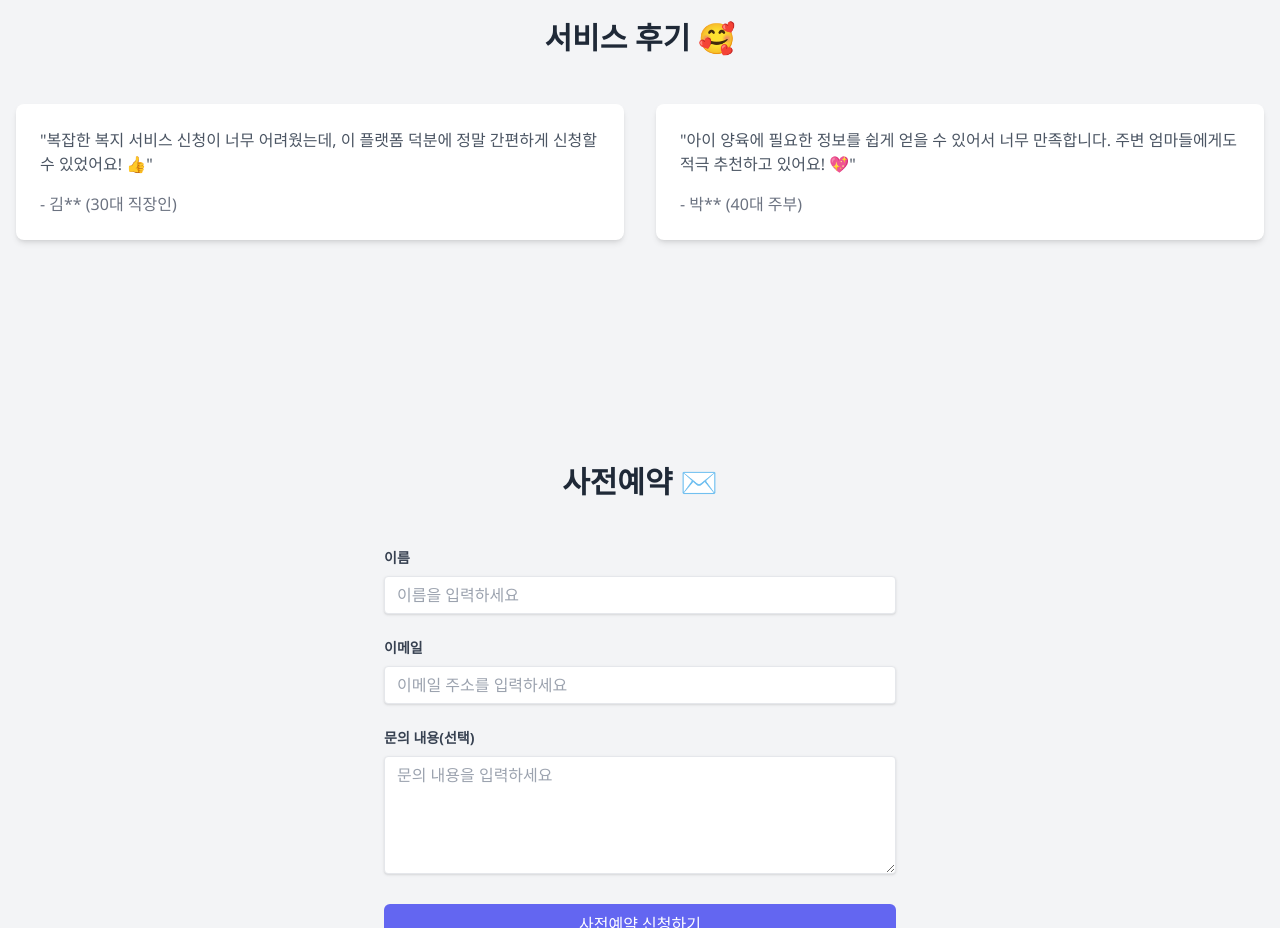
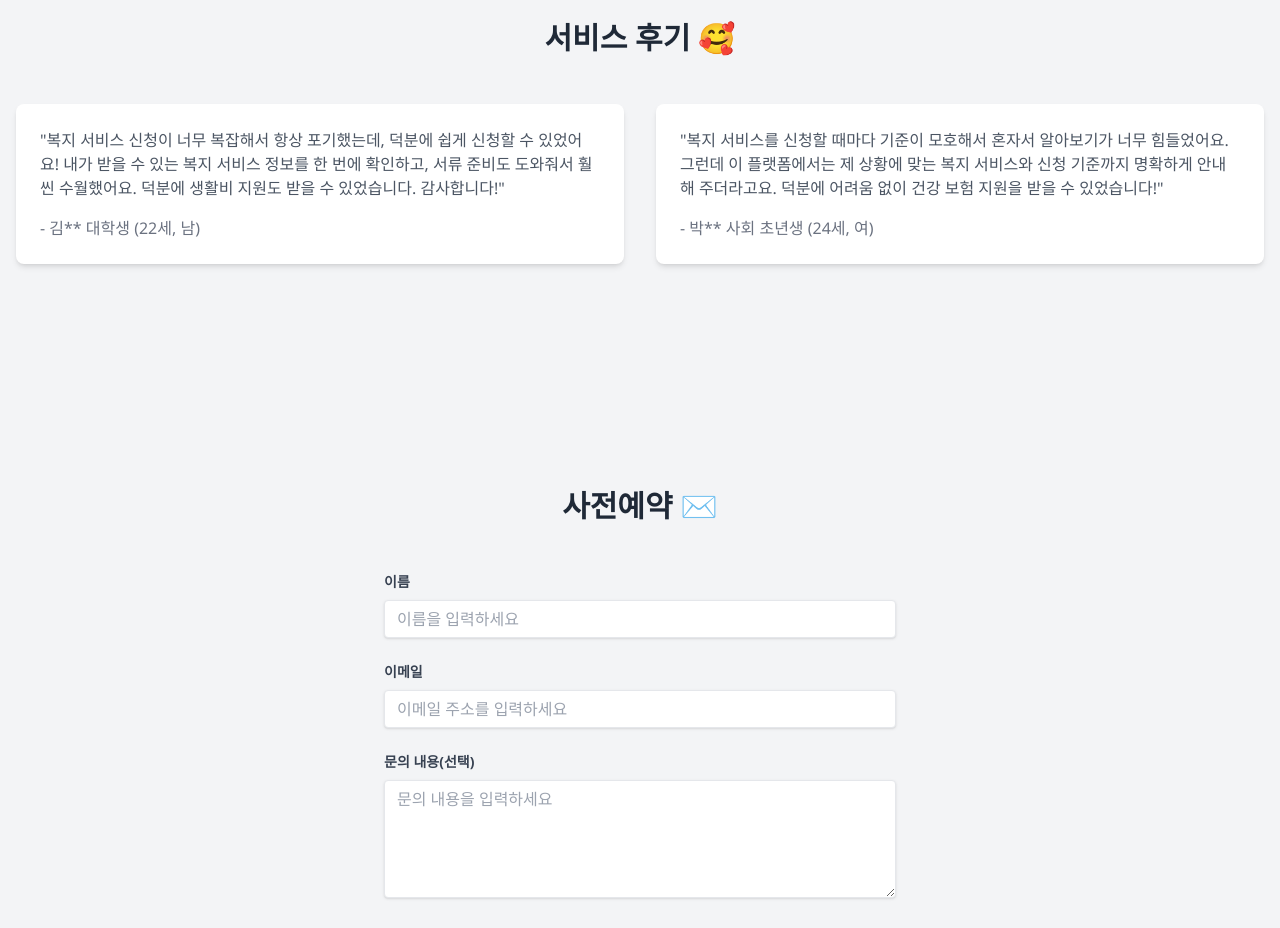
Before and after one commit to choijiwoong/GCS_lab, a plain HTML site: page index.html in a window 1280 px wide. Shown: the part 2040-2968 px from the top of the page. Drawn offline with nearby package versions, Linux system fonts and the light colour scheme.

Commit message:
style. 후기 수정

```diff
--- a/index.html
+++ b/index.html
@@ -193,12 +193,12 @@
             <h2 class="text-3xl font-bold text-gray-800 text-center mb-12">서비스 후기 🥰</h2>
             <div class="grid grid-cols-1 md:grid-cols-2 gap-8">
                 <div class="bg-white rounded-lg shadow-md p-6 hover-scale fade-in">
-                    <p class="text-gray-600 mb-4">"복잡한 복지 서비스 신청이 너무 어려웠는데, 이 플랫폼 덕분에 정말 간편하게 신청할 수 있었어요! 👍"</p>
-                    <p class="text-gray-500">- 김** (30대 직장인)</p>
+                    <p class="text-gray-600 mb-4">"복지 서비스 신청이 너무 복잡해서 항상 포기했는데, 덕분에 쉽게 신청할 수 있었어요! 내가 받을 수 있는 복지 서비스 정보를 한 번에 확인하고, 서류 준비도 도와줘서 훨씬 수월했어요. 덕분에 생활비 지원도 받을 수 있었습니다. 감사합니다!"</p>
+                    <p class="text-gray-500">- 김** 대학생 (22세, 남)</p>
                 </div>
                 <div class="bg-white rounded-lg shadow-md p-6 hover-scale fade-in">
-                    <p class="text-gray-600 mb-4">"아이 양육에 필요한 정보를 쉽게 얻을 수 있어서 너무 만족합니다. 주변 엄마들에게도 적극 추천하고 있어요! 💖"</p>
-                    <p class="text-gray-500">- 박** (40대 주부)</p>
+                    <p class="text-gray-600 mb-4">"복지 서비스를 신청할 때마다 기준이 모호해서 혼자서 알아보기가 너무 힘들었어요. 그런데 이 플랫폼에서는 제 상황에 맞는 복지 서비스와 신청 기준까지 명확하게 안내해 주더라고요. 덕분에 어려움 없이 건강 보험 지원을 받을 수 있었습니다!"</p>
+                    <p class="text-gray-500">- 박** 사회 초년생 (24세, 여)</p>
                 </div>
             </div>
         </div>
```
